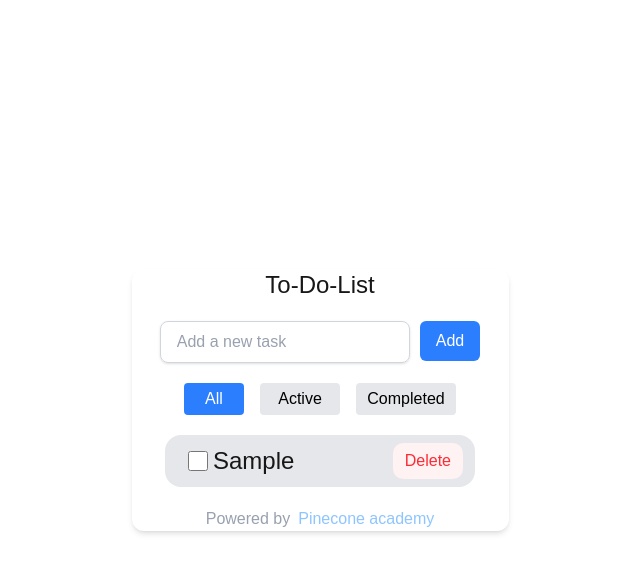
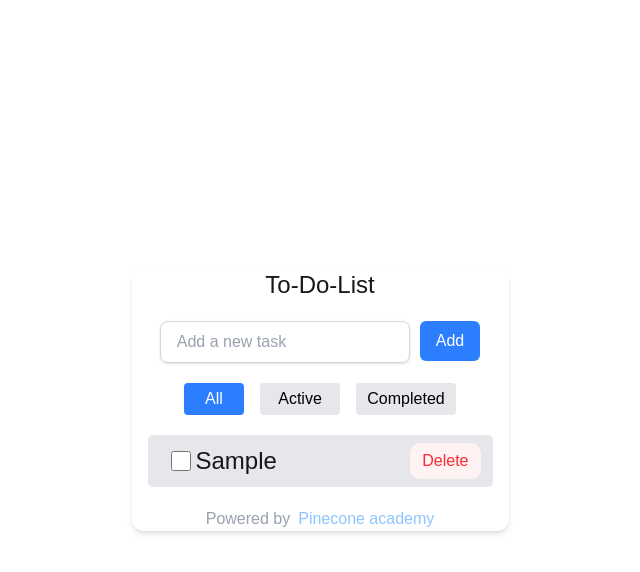
Before and after one commit to JinreP/Todo-React, a Next.js app: page / in a window 1280 px wide. Both pictures are taken after typing "Sample" into the empty fields and a click on the button "Add". Shown: the top 572 px of the page, without its empty margins (320-960 px from the left). Built offline with nearby package versions, Linux system fonts and the light colour scheme.

Commit message:
list style changed

```diff
--- a/src/components/Todo.jsx
+++ b/src/components/Todo.jsx
@@ -43,7 +43,7 @@ export default function Todo(props) {
         {visibleTask.map((task, i) => (
           <li
             key={task.id}
-            className="flex gap-2 relative w-[310px]  py-2 px-3 items-center justify-between bg-gray-200 rounded-2xl b"
+            className="flex gap-2 relative w-[345px]  py-2 px-3 items-center justify-between bg-gray-200 rounded-[5px] b"
           >
             <input
               type="checkbox"
```
